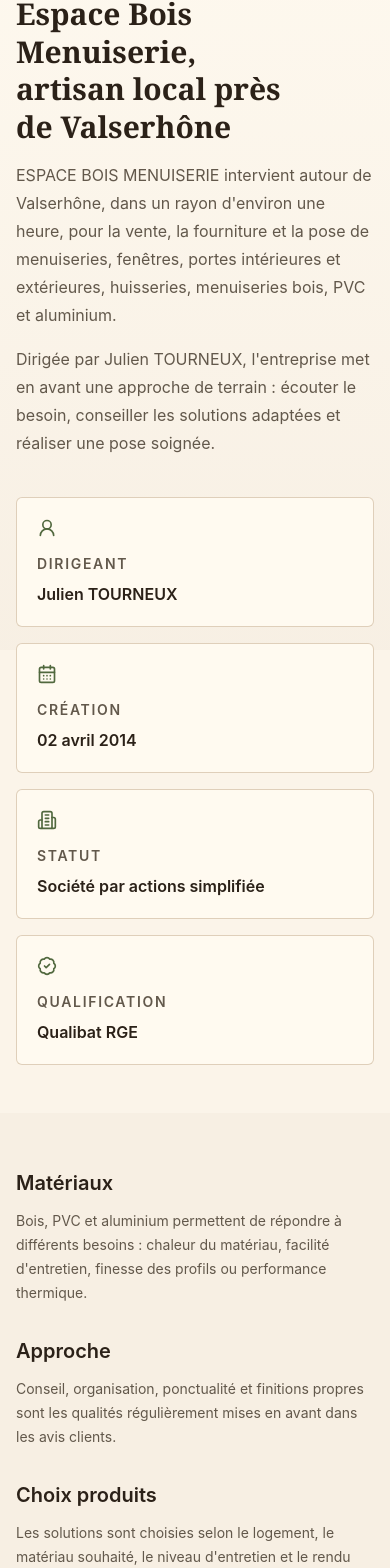
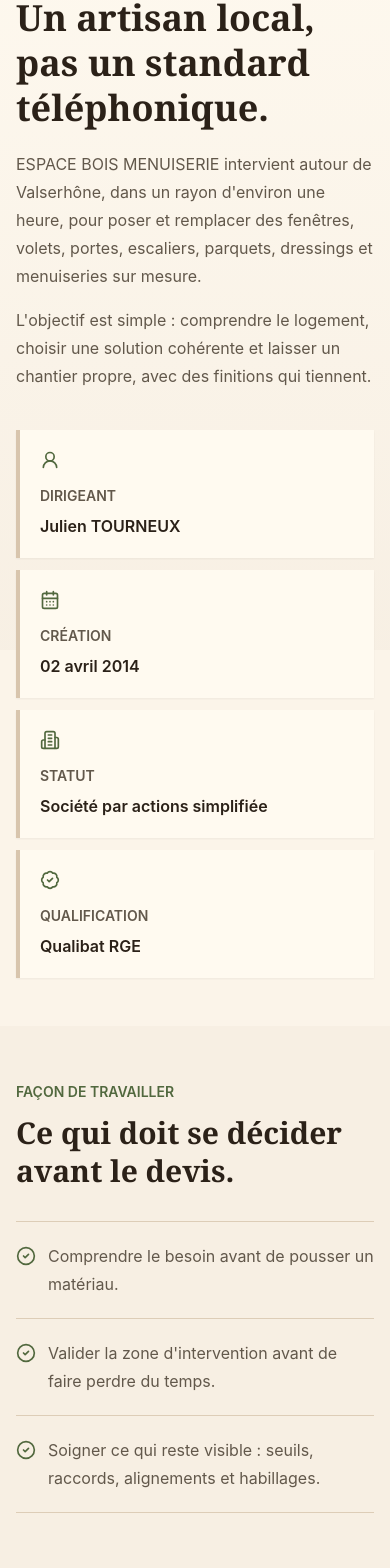
Before and after one commit to lHarido/espace-bois-menuiserie, a Next.js app: page /a-propos in a window 390 px wide. Shown: the part 194-1762 px from the top of the page. Built offline with nearby package versions, Linux system fonts and the light colour scheme; no server answers.

Commit message:
Apply redesign across all pages

```diff
--- a/app/a-propos/page.tsx
+++ b/app/a-propos/page.tsx
@@ -1,49 +1,58 @@
 import type { Metadata } from "next";
-import { BadgeCheck, Building2, CalendarDays, UserRound } from "lucide-react";
+import { BadgeCheck, Building2, CalendarDays, CheckCircle2, UserRound } from "lucide-react";
 import { Breadcrumbs } from "@/components/Breadcrumbs";
 import { ContactCTA } from "@/components/ContactCTA";
-import { SectionTitle } from "@/components/SectionTitle";
 import { company } from "@/lib/company";
 
 export const metadata: Metadata = {
-  title: "À propos de l'entreprise",
+  title: "À propos d'Espace Bois Menuiserie",
   description:
-    "Présentation d'Espace Bois Menuiserie, entreprise de menuiserie près de Valserhône, créée en 2014 et dirigée par Julien TOURNEUX.",
+    "Espace Bois Menuiserie, artisan menuisier près de Valserhône : pose de menuiseries, fenêtres, volets, portes, escaliers, parquets et rangements.",
 };
+
+const facts = [
+  { label: "Dirigeant", value: company.manager, icon: UserRound },
+  { label: "Création", value: company.createdAt, icon: CalendarDays },
+  { label: "Statut", value: company.legalForm, icon: Building2 },
+  { label: "Qualification", value: company.certification, icon: BadgeCheck },
+];
+
+const workingRules = [
+  "Comprendre le besoin avant de pousser un matériau.",
+  "Valider la zone d'intervention avant de faire perdre du temps.",
+  "Soigner ce qui reste visible : seuils, raccords, alignements et habillages.",
+];
 
 export default function AProposPage() {
   return (
     <>
       <Breadcrumbs items={[{ label: "À propos" }]} />
       <section className="py-12 sm:py-16">
-        <div className="container-shell grid gap-10 lg:grid-cols-[0.9fr_1.1fr] lg:items-start">
-          <SectionTitle as="h1" eyebrow="À propos" title="Espace Bois Menuiserie, artisan local près de Valserhône">
-            <p>
+        <div className="container-shell grid gap-10 lg:grid-cols-[0.82fr_1.18fr] lg:items-start">
+          <div>
+            <p className="text-sm font-semibold uppercase text-moss">À propos</p>
+            <h1 className="mt-3 font-display text-4xl font-semibold leading-tight text-ink sm:text-5xl">
+              Un artisan local, pas un standard téléphonique.
+            </h1>
+            <p className="mt-5 leading-7 text-steel">
               {company.name} intervient autour de Valserhône, dans un rayon
-              d'environ une heure, pour la vente, la fourniture et la pose de
-              menuiseries, fenêtres, portes intérieures et extérieures, huisseries,
-              menuiseries bois, PVC et aluminium.
+              d'environ une heure, pour poser et remplacer des fenêtres, volets,
+              portes, escaliers, parquets, dressings et menuiseries sur mesure.
             </p>
-            <p className="mt-4">
-              Dirigée par {company.manager}, l'entreprise met en avant une approche
-              de terrain : écouter le besoin, conseiller les solutions adaptées et
-              réaliser une pose soignée.
+            <p className="mt-4 leading-7 text-steel">
+              L'objectif est simple : comprendre le logement, choisir une solution
+              cohérente et laisser un chantier propre, avec des finitions qui tiennent.
             </p>
-          </SectionTitle>
-          <div className="grid gap-4 sm:grid-cols-2">
-            {[
-              { label: "Dirigeant", value: company.manager, icon: UserRound },
-              { label: "Création", value: company.createdAt, icon: CalendarDays },
-              { label: "Statut", value: company.legalForm, icon: Building2 },
-              { label: "Qualification", value: company.certification, icon: BadgeCheck },
-            ].map((item) => {
+          </div>
+
+          <div className="grid gap-3 sm:grid-cols-2">
+            {facts.map((item) => {
               const Icon = item.icon;
+
               return (
-                <div key={item.label} className="rounded-md border border-stone/80 bg-paper p-5">
+                <div key={item.label} className="border-l-4 border-stone bg-paper p-5 shadow-sm">
                   <Icon aria-hidden="true" className="h-5 w-5 text-moss" />
-                  <p className="mt-4 text-sm font-semibold uppercase tracking-[0.12em] text-steel">
-                    {item.label}
-                  </p>
+                  <p className="mt-4 text-sm font-semibold uppercase text-steel">{item.label}</p>
                   <p className="mt-2 text-base font-semibold leading-6 text-ink">{item.value}</p>
                 </div>
               );
@@ -53,32 +62,24 @@
       </section>
 
       <section className="bg-linen py-14 sm:py-16">
-        <div className="container-shell grid gap-8 md:grid-cols-3">
+        <div className="container-shell grid gap-8 lg:grid-cols-[0.7fr_1.3fr]">
           <div>
-            <h2 className="text-xl font-semibold text-ink">Matériaux</h2>
-            <p className="mt-3 text-sm leading-6 text-steel">
-              Bois, PVC et aluminium permettent de répondre à différents besoins :
-              chaleur du matériau, facilité d'entretien, finesse des profils ou
-              performance thermique.
-            </p>
+            <p className="text-sm font-semibold uppercase text-moss">Façon de travailler</p>
+            <h2 className="mt-3 font-display text-3xl font-semibold leading-tight text-ink sm:text-4xl">
+              Ce qui doit se décider avant le devis.
+            </h2>
           </div>
-          <div>
-            <h2 className="text-xl font-semibold text-ink">Approche</h2>
-            <p className="mt-3 text-sm leading-6 text-steel">
-              Conseil, organisation, ponctualité et finitions propres sont les
-              qualités régulièrement mises en avant dans les avis clients.
-            </p>
-          </div>
-          <div>
-            <h2 className="text-xl font-semibold text-ink">Choix produits</h2>
-            <p className="mt-3 text-sm leading-6 text-steel">
-              Les solutions sont choisies selon le logement, le matériau souhaité,
-              le niveau d'entretien et le rendu attendu.
-            </p>
+          <div className="divide-y divide-stone/80 border-y border-stone/80">
+            {workingRules.map((rule) => (
+              <p key={rule} className="flex gap-3 py-5 leading-7 text-steel">
+                <CheckCircle2 aria-hidden="true" className="mt-1 h-5 w-5 shrink-0 text-moss" />
+                {rule}
+              </p>
+            ))}
           </div>
         </div>
       </section>
-      <ContactCTA />
+      <ContactCTA title="Vous voulez savoir si le chantier rentre dans la zone ?" text="Appelez avec la commune et deux photos. La première réponse doit être claire, pas décorative." />
     </>
   );
 }
--- a/app/avis/page.tsx
+++ b/app/avis/page.tsx
@@ -1,16 +1,20 @@
 import type { Metadata } from "next";
-import { Star } from "lucide-react";
+import { CheckCircle2, Star } from "lucide-react";
 import { Breadcrumbs } from "@/components/Breadcrumbs";
 import { ContactCTA } from "@/components/ContactCTA";
-import { ReviewCard } from "@/components/ReviewCard";
-import { SectionTitle } from "@/components/SectionTitle";
 import { ratings, reviews } from "@/lib/company";
 
 export const metadata: Metadata = {
-  title: "Avis clients",
+  title: "Avis clients Espace Bois Menuiserie",
   description:
-    "Notes et extraits d'avis clients pour Espace Bois Menuiserie : PagesJaunes 4,2/5 sur 7 avis et Google 5/5 sur 5 avis.",
+    "Avis clients Espace Bois Menuiserie : organisation, conseil, délais respectés et qualité de pose autour de Valserhône.",
 };
+
+const takeaways = [
+  "Le chantier est préparé, pas improvisé.",
+  "Les conseils restent compréhensibles.",
+  "La pose et les finitions se voient une fois les outils rangés.",
+];
 
 export default function AvisPage() {
   return (
@@ -18,33 +22,55 @@
       <Breadcrumbs items={[{ label: "Avis clients" }]} />
       <section className="py-12 sm:py-16">
         <div className="container-shell">
-          <SectionTitle as="h1" eyebrow="Avis clients" title="Une réputation construite sur le soin du travail">
-            <p>
-              Les retours clients mettent en avant l'organisation, les conseils,
-              les délais respectés et la qualité de pose.
-            </p>
-          </SectionTitle>
-          <div className="mt-8 grid gap-4 sm:grid-cols-2">
+          <div className="grid gap-8 lg:grid-cols-[0.8fr_1.2fr] lg:items-end">
+            <div>
+              <p className="text-sm font-semibold uppercase text-moss">Avis clients</p>
+              <h1 className="mt-3 font-display text-4xl font-semibold leading-tight text-ink sm:text-5xl">
+                Ce que les clients remarquent quand le chantier est fini.
+              </h1>
+            </div>
+            <div className="grid gap-3 sm:grid-cols-2">
               {ratings.map((rating) => (
-              <div key={rating.source} className="rounded-md border border-stone/80 bg-paper p-5 shadow-sm">
+                <div key={rating.source} className="border-l-4 border-timber bg-paper p-5 shadow-sm">
                   <div className="flex items-center gap-2 text-timber">
                     <Star aria-hidden="true" className="h-5 w-5 fill-current" />
                     <p className="text-2xl font-semibold text-ink">{rating.value}</p>
                   </div>
                   <p className="mt-2 text-sm text-steel">
-                  sur {rating.source} - {rating.count}
+                    {rating.source}, {rating.count}
                   </p>
                 </div>
               ))}
             </div>
-          <div className="mt-8 grid gap-5 md:grid-cols-3">
-            {reviews.map((review) => (
-              <ReviewCard key={`${review.source}-${review.date}`} review={review} />
+          </div>
+
+          <div className="mt-10 grid gap-8 lg:grid-cols-[0.7fr_1.3fr]">
+            <div className="border-y border-stone/80 py-6">
+              <h2 className="text-xl font-semibold text-ink">Ce qu'on doit retrouver</h2>
+              <div className="mt-5 space-y-4">
+                {takeaways.map((item) => (
+                  <p key={item} className="flex gap-3 text-sm leading-6 text-steel">
+                    <CheckCircle2 aria-hidden="true" className="mt-0.5 h-5 w-5 shrink-0 text-moss" />
+                    {item}
+                  </p>
                 ))}
               </div>
             </div>
+
+            <div className="space-y-5">
+              {reviews.map((review) => (
+                <blockquote key={`${review.source}-${review.date}`} className="border-l-4 border-stone bg-paper p-5 shadow-sm">
+                  <p className="text-lg font-semibold leading-8 text-ink">"{review.quote}"</p>
+                  <footer className="mt-4 text-sm text-steel">
+                    {review.source}, avis du {review.date}.
+                  </footer>
+                </blockquote>
+              ))}
+            </div>
+          </div>
+        </div>
       </section>
-      <ContactCTA title="Vous voulez un chantier aussi soigné ?" />
+      <ContactCTA title="Vous voulez éviter les mauvaises surprises ?" text="Décrivez le chantier simplement : commune, photos, dimensions et objectif. Le premier échange sert à cadrer avant d'aller plus loin." />
     </>
   );
 }
--- a/app/mentions-legales/page.tsx
+++ b/app/mentions-legales/page.tsx
@@ -18,7 +18,7 @@
       <section className="py-12 sm:py-16">
         <div className="container-shell max-w-4xl">
           <SectionTitle as="h1" eyebrow="Informations légales" title="Mentions légales" />
-          <div className="mt-8 space-y-8 rounded-md border border-stone/80 bg-paper p-6 leading-7 text-steel">
+          <div className="mt-8 space-y-8 border-y border-stone/80 bg-paper py-6 leading-7 text-steel">
             <section>
               <h2 className="text-xl font-semibold text-ink">Éditeur du site</h2>
               <ul className="mt-4 space-y-2">
--- a/app/politique-confidentialite/page.tsx
+++ b/app/politique-confidentialite/page.tsx
@@ -15,7 +15,7 @@
       <section className="py-12 sm:py-16">
         <div className="container-shell max-w-4xl">
           <SectionTitle as="h1" eyebrow="Données personnelles" title="Politique de confidentialité" />
-          <div className="mt-8 space-y-8 rounded-md border border-stone/80 bg-paper p-6 leading-7 text-steel">
+          <div className="mt-8 space-y-8 border-y border-stone/80 bg-paper py-6 leading-7 text-steel">
             <section>
               <h2 className="text-xl font-semibold text-ink">Données collectées</h2>
               <p className="mt-4">
--- a/components/BusinessHours.tsx
+++ b/components/BusinessHours.tsx
@@ -2,7 +2,7 @@
 
 export function BusinessHours() {
   return (
-    <dl className="divide-y divide-stone/70 rounded-md border border-stone/80 bg-paper">
+    <dl className="divide-y divide-stone/70 border-y border-stone/80 bg-paper">
       {openingHours.map((item) => (
         <div key={item.day} className="grid grid-cols-[110px_1fr] gap-3 px-4 py-3 text-sm sm:grid-cols-[140px_1fr]">
           <dt className="font-semibold text-ink">{item.day}</dt>
```
Also changed, not shown: app/contact/page.tsx (+39 -48 lines), app/realisations/page.tsx (+84 -13 lines). Lines whose indentation alone changed are shown as unchanged.
